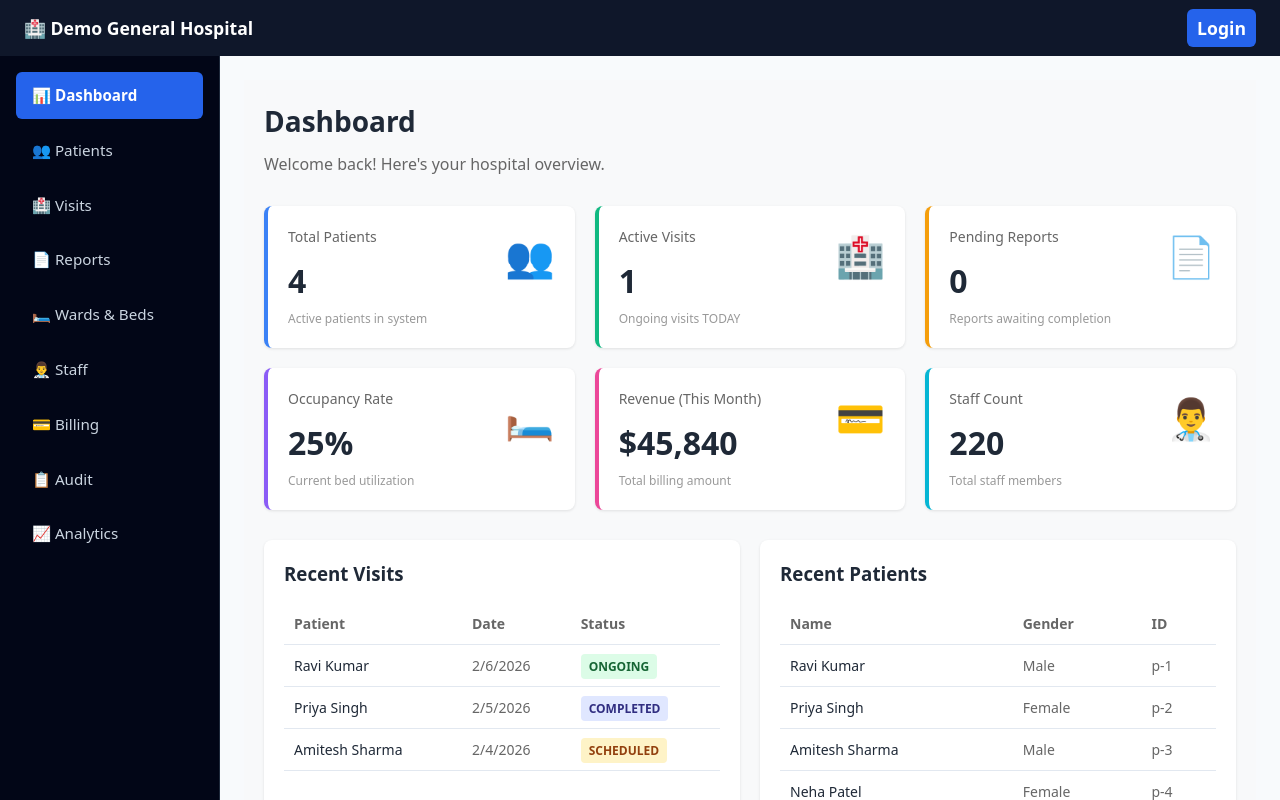
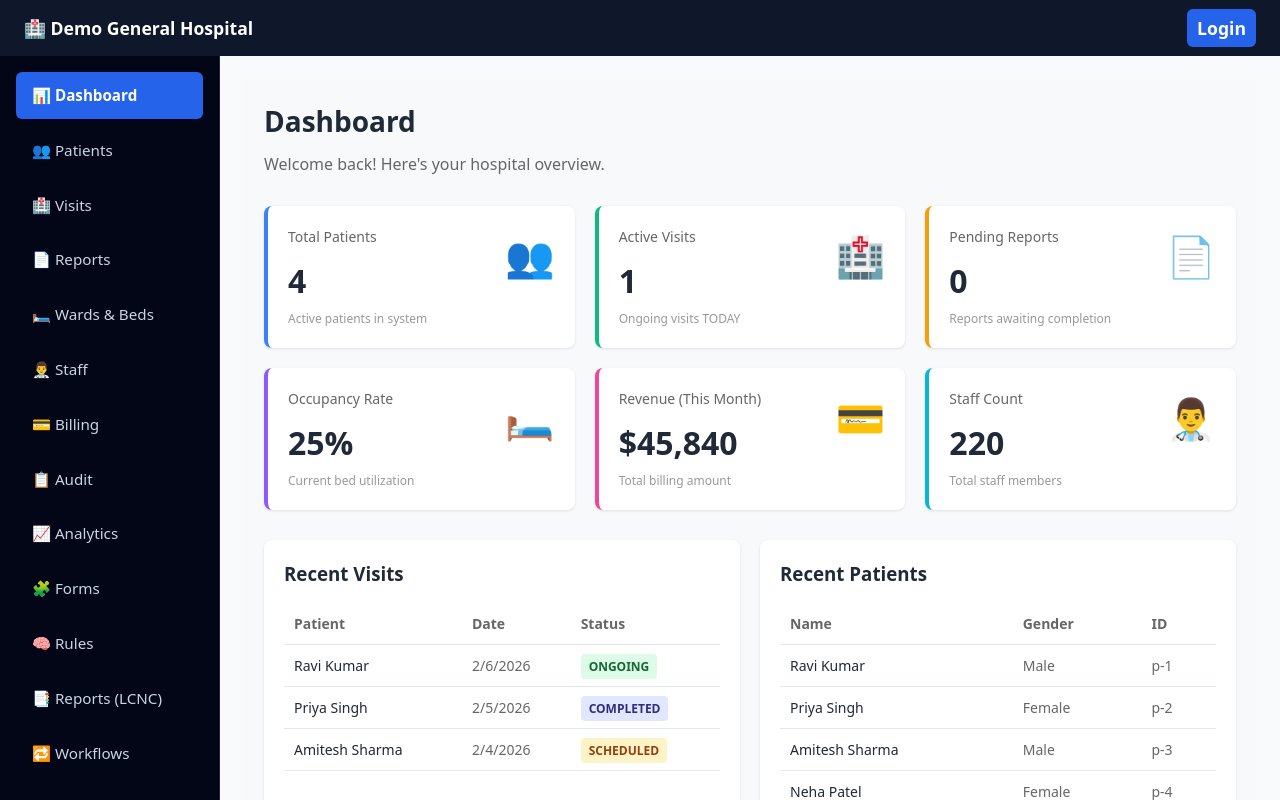
Before and after one commit to anandhanr668-sys/SMHMS, a React (Vite) app in the folder hms-frontend/: page / in a window 1280 px wide. Built offline with nearby package versions, Linux system fonts and the light colour scheme; no server answers.

Commit message:
ui: expose LCNC tools in sidebar (Forms, Rules, Reports, Workflows)

```diff
--- a/hms-frontend/src/core/layout/Sidebar.tsx
+++ b/hms-frontend/src/core/layout/Sidebar.tsx
@@ -12,7 +12,12 @@ export const Sidebar = () => {
     { label: "👨‍⚕️ Staff", path: "/staff" },
     { label: "💳 Billing", path: "/billing" },
     { label: "📋 Audit", path: "/audit" },
-    { label: "📈 Analytics", path: "/analytics" }
+    { label: "📈 Analytics", path: "/analytics" },
+    // LCNC tools
+    { label: "🧩 Forms", path: "/lcnc/forms" },
+    { label: "🧠 Rules", path: "/lcnc/rules" },
+    { label: "📑 Reports (LCNC)", path: "/lcnc/reports" },
+    { label: "🔁 Workflows", path: "/lcnc/workflows" }
   ];
 
   return (
```
